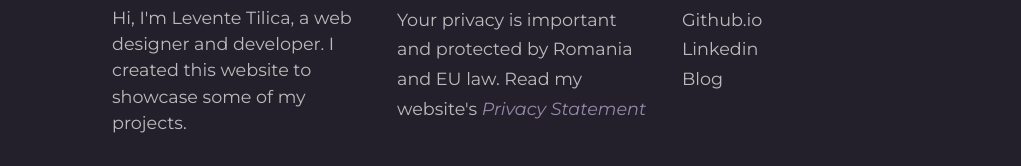
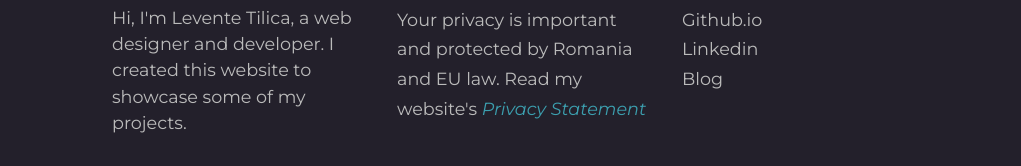
Before and after one commit to artstudiodesign/personal-website, a plain HTML site: page index.html in a window 1280 px wide. Shown: the part 1233-1399 px from the top of the page, 259-1280 px from the left. Drawn offline with Linux system fonts and the light colour scheme; files whose address does not match are found by name.

Commit message:
Update mbr-additional.css

```diff
--- a/assets/mobirise/css/mbr-additional.css
+++ b/assets/mobirise/css/mbr-additional.css
@@ -571,7 +571,7 @@ a[class*="text-"]:not(.nav-link):not(.dropdown-item):not([role]):not(.navbar-cap
 }
 a,
 a:hover {
-  color: #9589ac;
+  color: #3c9faf;
 }
 .mbr-plan-header.bg-primary .mbr-plan-subtitle,
 .mbr-plan-header.bg-primary .mbr-plan-price-desc {
```
